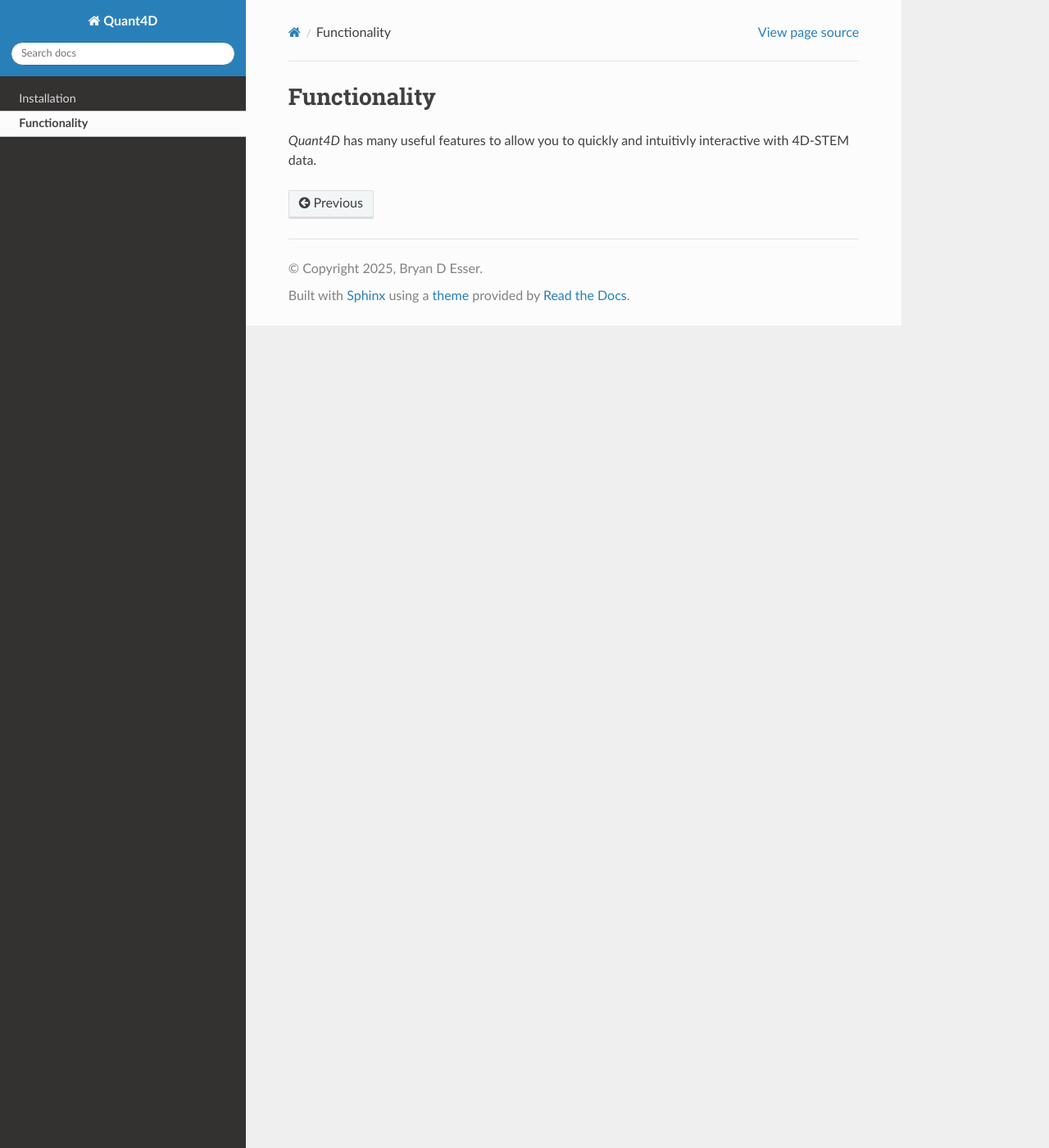
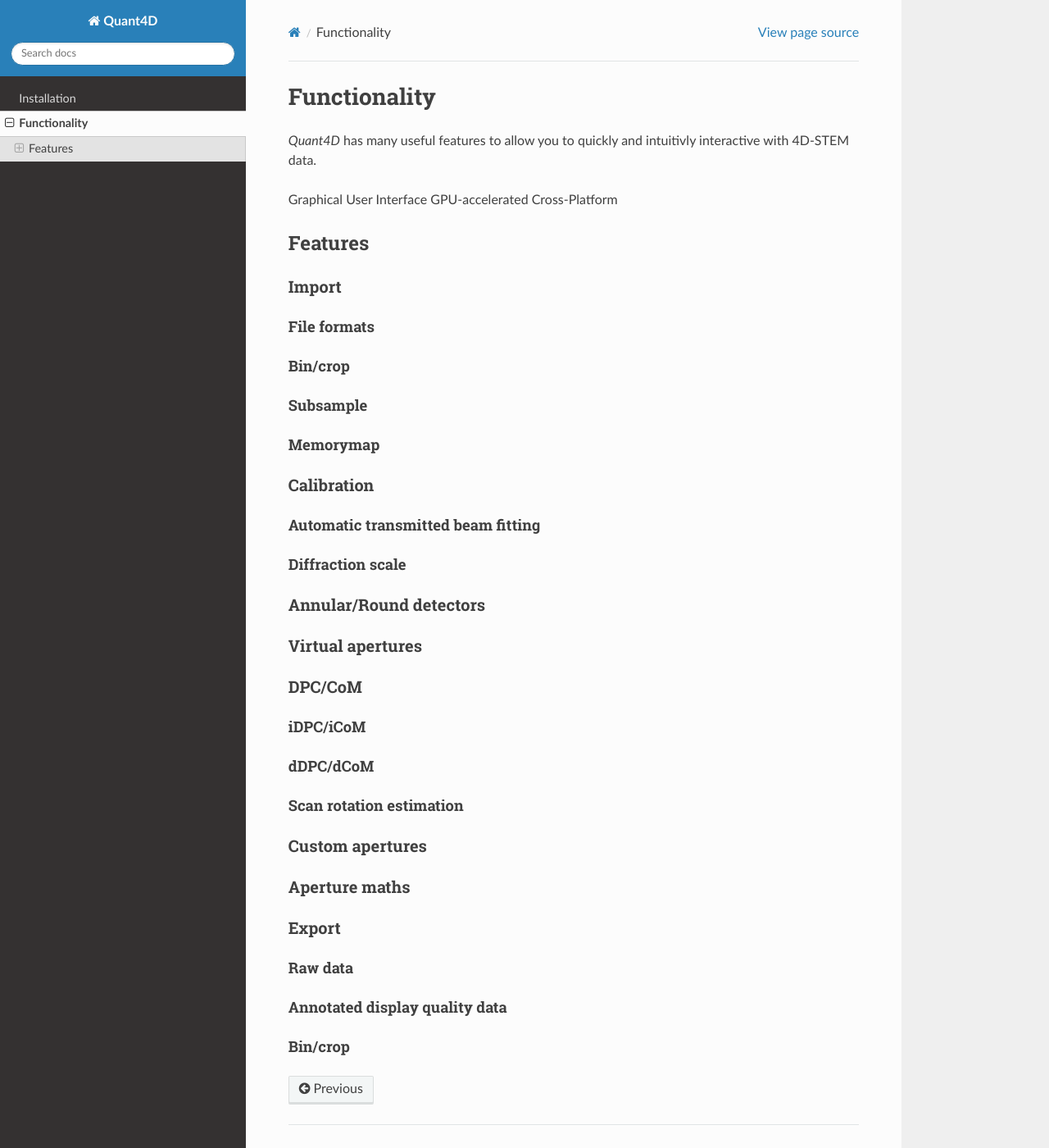
Before and after one commit to bryandesser/Quant4D, a Sphinx documentation site: the page built from docs/source/functionality.rst, in a window 1280 px wide and 1400 px high. Shown: the whole window at 82% size. Built offline with Sphinx 7.4.7 and the Read the Docs theme 3.1.0, drawn with Linux system fonts in a browser that asks for light colours; pages that are not in the unit, such as notebooks, are missing from menus.

Commit message:
modified:   docs/source/functionality.rst

```diff
--- a/docs/source/functionality.rst
+++ b/docs/source/functionality.rst
@@ -4,3 +4,58 @@
 =============
 
 `Quant4D` has many useful features to allow you to quickly and intuitivly interactive with 4D-STEM data.
+
+Graphical User Interface
+GPU-accelerated
+Cross-Platform
+
+Features
+--------
+
+Import
+******
+File formats
+^^^^^^^^^^^^
+Bin/crop
+^^^^^^^^
+Subsample
+^^^^^^^^^
+Memorymap
+^^^^^^^^^
+
+Calibration
+***********
+Automatic transmitted beam fitting
+^^^^^^^^^^^^^^^^^^^^^^^^^^^^^^^^^^
+Diffraction scale
+^^^^^^^^^^^^^^^^^
+
+Annular/Round detectors
+***********************
+
+Virtual apertures
+*****************
+
+DPC/CoM
+*******
+iDPC/iCoM
+^^^^^^^^^
+dDPC/dCoM
+^^^^^^^^^
+Scan rotation estimation
+^^^^^^^^^^^^^^^^^^^^^^^^
+
+Custom apertures
+****************
+
+Aperture maths
+**************
+
+Export
+******
+Raw data
+^^^^^^^^
+Annotated display quality data
+^^^^^^^^^^^^^^^^^^^^^^^^^^^^^^
+Bin/crop
+^^^^^^^^
```
